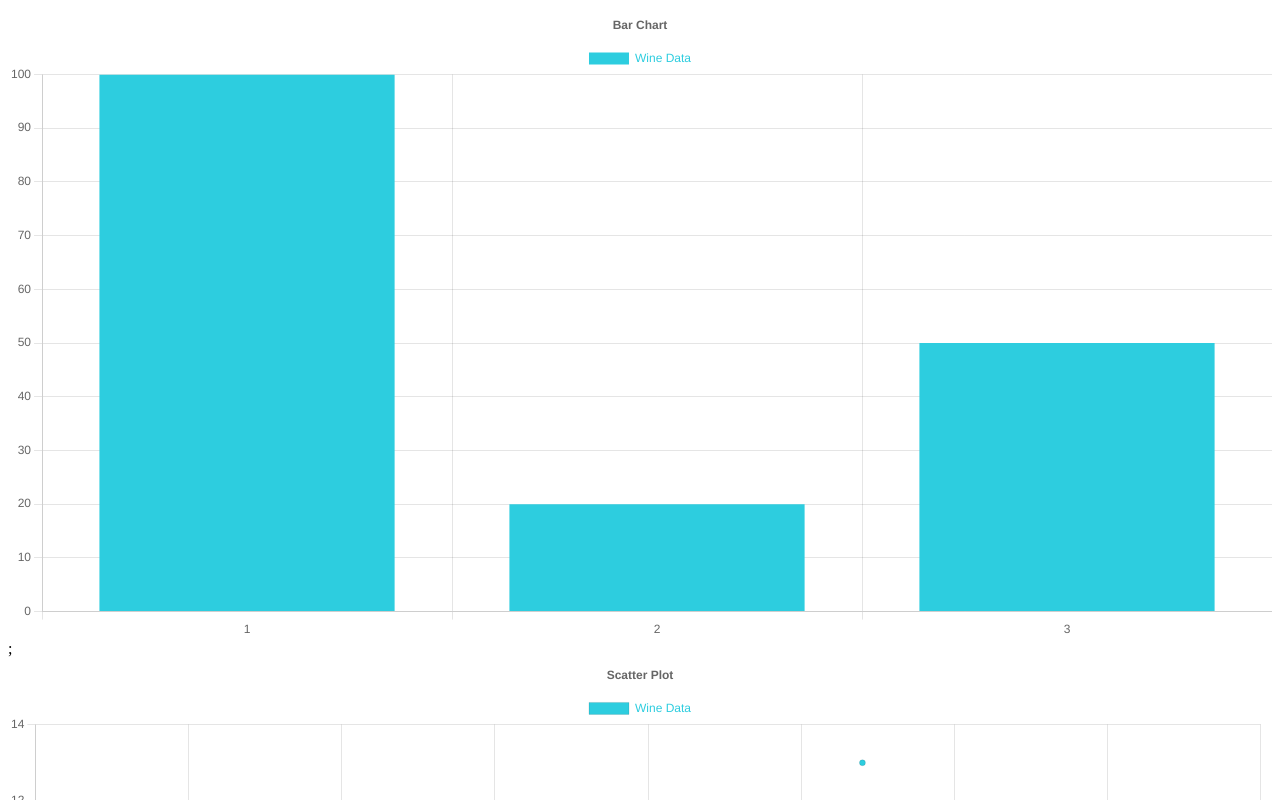
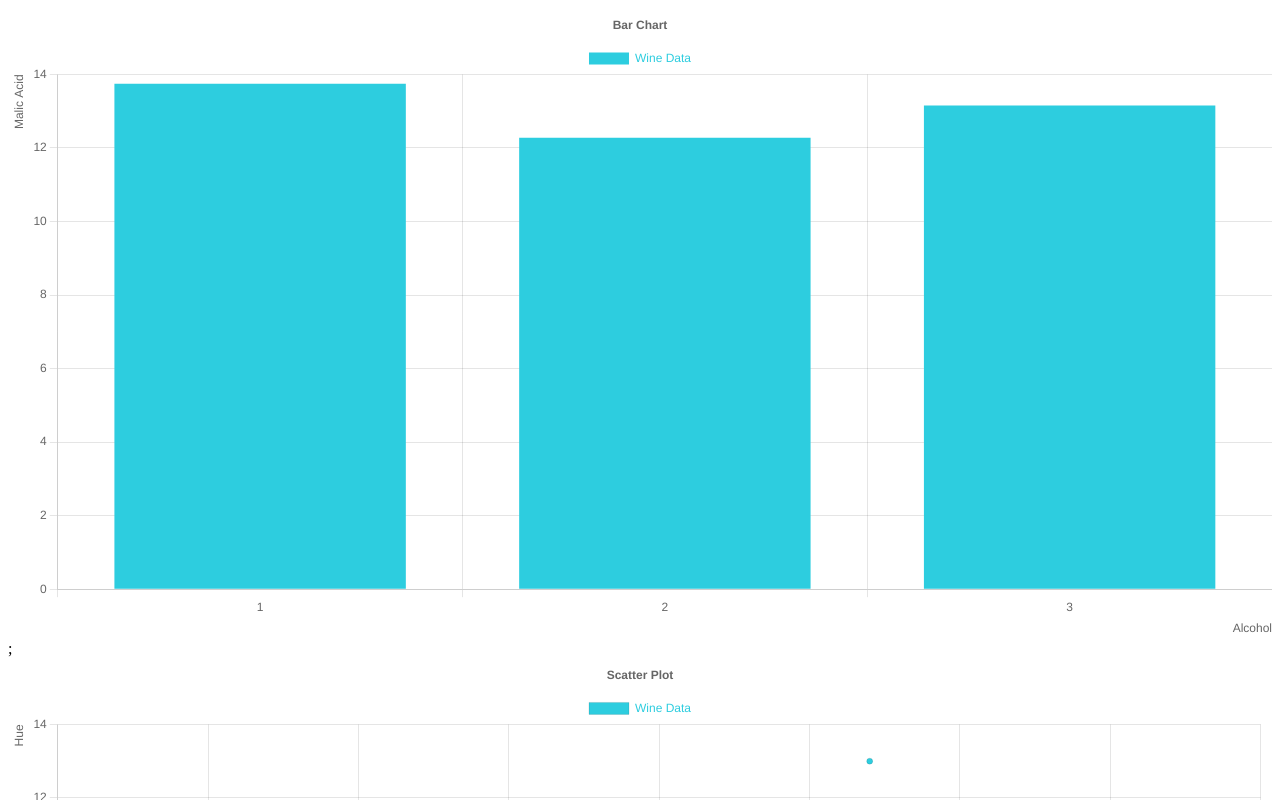
Before and after one commit to Prakharsvnit/manuc_dataviz, a React (Create React App) app: page / in a window 1280 px wide. Shown: the top 800 px of the page. Built offline with nearby package versions, Linux system fonts and the light colour scheme.

Commit message:
Axes labelled,bar chart data calculated

```diff
--- a/src/barChart.js
+++ b/src/barChart.js
@@ -9,6 +9,7 @@ import {
 } from "chart.js";
 import { Bar } from "react-chartjs-2";
 import styles from "./charts.module.css";
+import { totalAverageArr, arrayofAlcohol } from "./displayData";
 
 ChartJS.register(
   CategoryScale,
@@ -20,6 +21,22 @@ ChartJS.register(
 );
 
 const options = {
+  scales: {
+    x: {
+      title: {
+        display: true,
+        align: "end",
+        text: "Alcohol",
+      },
+    },
+    y: {
+      title: {
+        display: true,
+        align: "end",
+        text: "Malic Acid",
+      },
+    },
+  },
   plugins: {
     title: {
       display: true,
@@ -34,14 +51,14 @@ const options = {
   },
 };
 
-const labels = [1, 2, 3];
+const labels = arrayofAlcohol;
 
 const data = {
   labels,
   datasets: [
     {
       label: "Wine Data",
-      data: [100, 20, 50],
+      data: totalAverageArr,
       backgroundColor: "#2DCDDF",
     },
   ],
--- a/src/displayData.js
+++ b/src/displayData.js
@@ -1,6 +1,6 @@
 import chartData from "./WineData.json";
 
-//calculate data from json file for scatter chart to be displayed
+//calculate data from json file for scatter chart,bar chart to be displayed
 
 export const scatterChartData = chartData.map((obj) => {
   return {
@@ -8,3 +8,33 @@ export const scatterChartData = chartData.map((obj) => {
     y: obj["Hue"],
   };
 });
+
+const arrayofAlcohol = [];
+let totalMalicAcidObj = {};
+
+chartData.forEach((item) => {
+  if (!arrayofAlcohol.includes(item.Alcohol)) {
+    arrayofAlcohol.push(item.Alcohol);
+    totalMalicAcidObj = {
+      ...totalMalicAcidObj,
+      [item.Alcohol]: { total: item["Malic Acid"], length: 1 },
+    };
+  } else {
+    totalMalicAcidObj = {
+      ...totalMalicAcidObj,
+      [item.Alcohol]: {
+        total: totalMalicAcidObj[item.Alcohol].total + item["Malic Acid"],
+        length: totalMalicAcidObj[item.Alcohol].length + 1,
+      },
+    };
+  }
+});
+
+const totalAverageArr = [];
+
+Object.values(totalMalicAcidObj).forEach((item) => {
+  let average = item.total / item.length;
+  totalAverageArr.push(average);
+});
+
+export { totalAverageArr, arrayofAlcohol };
--- a/src/scatterChart.js
+++ b/src/scatterChart.js
@@ -13,6 +13,22 @@ import styles from "./charts.module.css";
 ChartJS.register(LinearScale, PointElement, LineElement, Tooltip, Legend);
 
 const options = {
+  scales: {
+    x: {
+      title: {
+        display: true,
+        align: "end",
+        text: "Color Intensity",
+      },
+    },
+    y: {
+      title: {
+        display: true,
+        align: "end",
+        text: "Hue",
+      },
+    },
+  },
   plugins: {
     title: {
       display: true,
```
